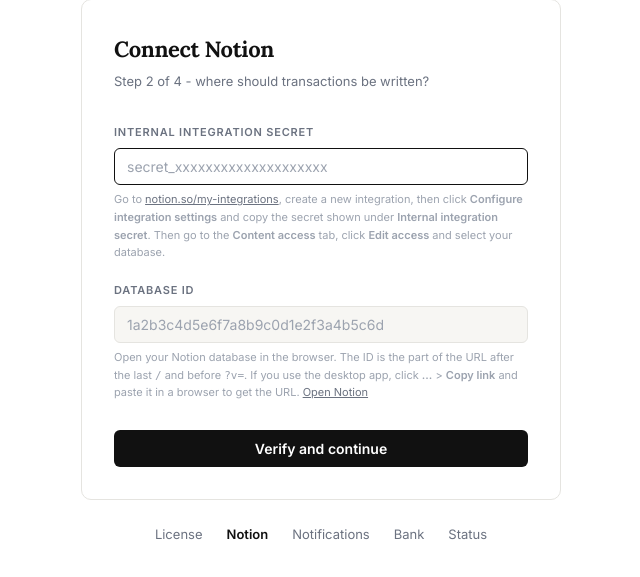
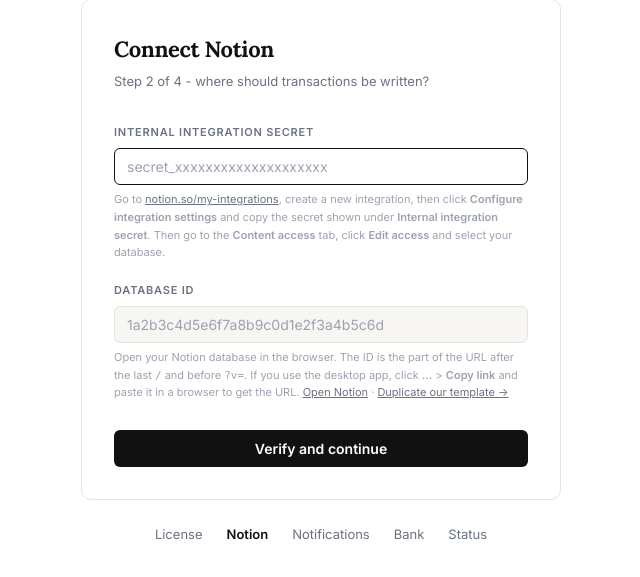
Before and after one commit to DAdjadj/klartion, a Flask app: page /setup/notion in a window 1280 px wide. Shown: the part 169-746 px from the top of the page, without its empty margins (319-959 px from the left). Run offline with Flask 3, Linux system fonts and the light colour scheme; data that the repository does not hold is empty.

Commit message:
Add Notion template link to setup page and README

```diff
--- a/app/web/templates/setup_notion.html
+++ b/app/web/templates/setup_notion.html
@@ -34,7 +34,7 @@
         <label for="notion_database_id">Database ID</label>
         <input type="text" id="notion_database_id" name="notion_database_id" value="{{ notion_database_id }}" placeholder="1a2b3c4d5e6f7a8b9c0d1e2f3a4b5c6d" autocomplete="off" required>
         <div style="font-size:11px; color:var(--hint); margin-top:0.4rem;">
-          Open your Notion database in the browser. The ID is the part of the URL after the last <code style="font-size:11px;">/</code> and before <code style="font-size:11px;">?v=</code>. If you use the desktop app, click <strong>...</strong> > <strong>Copy link</strong> and paste it in a browser to get the URL. <a href="https://notion.so" target="_blank" style="color:var(--muted);">Open Notion</a>
+          Open your Notion database in the browser. The ID is the part of the URL after the last <code style="font-size:11px;">/</code> and before <code style="font-size:11px;">?v=</code>. If you use the desktop app, click <strong>...</strong> > <strong>Copy link</strong> and paste it in a browser to get the URL. <a href="https://notion.so" target="_blank" style="color:var(--muted);">Open Notion</a> · <a href="https://hilarious-mirror-513.notion.site/4f95e8e7b23183c3be5381bef1d906b2?v=4a25e8e7b23183aa938f88e50ab857e3" target="_blank" style="color:var(--muted);">Duplicate our template →</a>
         </div>
         <button class="btn btn-primary" type="submit">Verify and continue</button>
       </form>
```
